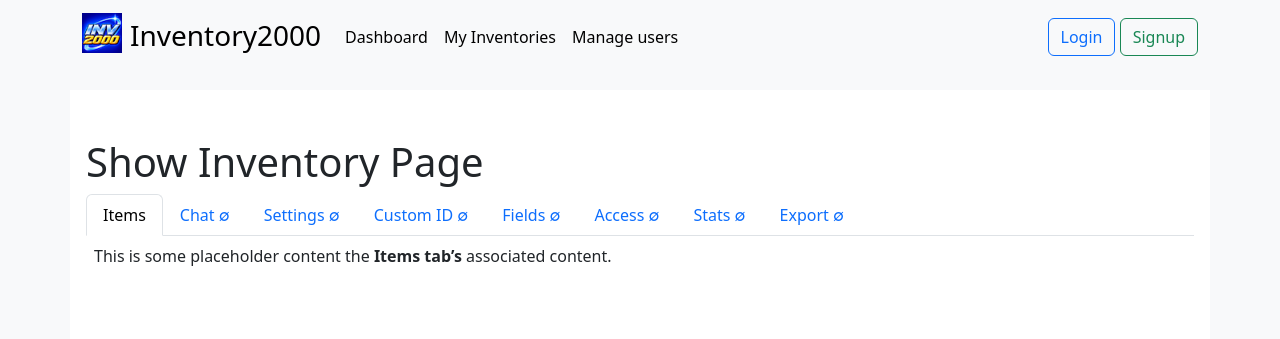
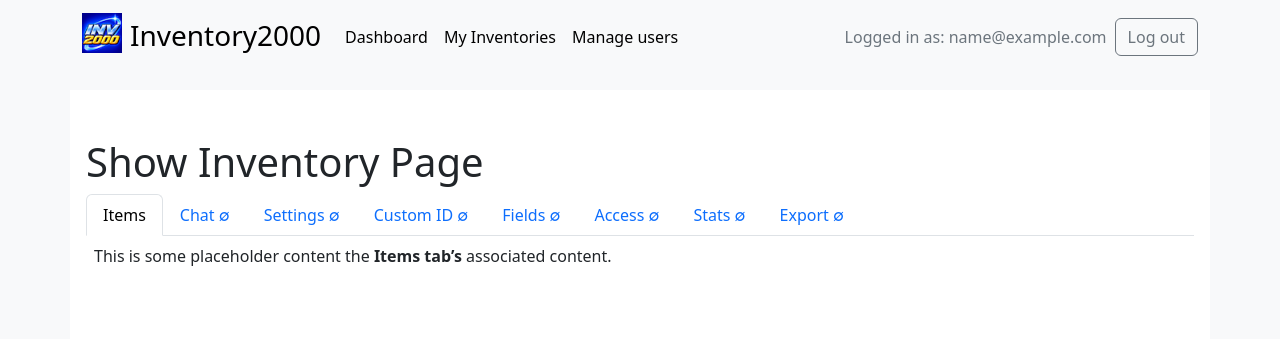
Before and after one commit to rafalkesik/iLearning-inventory-manager, a Rails app: page / in a window 1280 px wide. Shown: the top 339 px of the page. Run offline with Rails 7, Linux system fonts and the light colour scheme; the visitor is signed in with stand-in values (Sample User, id 1); style sheets or scripts are compiled from the project's sources; some libraries are stand-ins or nearby versions.

Commit message:
Add Logout button

```diff
--- a/app/views/layouts/_navbar.html.erb
+++ b/app/views/layouts/_navbar.html.erb
@@ -24,10 +24,15 @@
           </li>
 
         </ul>
-        <form class="">
-          <%= link_to "Login", new_user_session_path, class: "btn btn-outline-primary mr-2" %>
-          <%= link_to "Signup", new_user_registration_path, class: "btn btn-outline-success" %>
-        </form>
+        <div class='d-flex align-items-center gap-2'>
+          <% if user_signed_in? %>
+            <div class='text-secondary'>Logged in as: <%= current_user.email %></div>
+            <%= button_to "Log out", destroy_user_session_path, method: :delete, class: 'btn btn-outline-secondary' %>
+          <% else %>
+            <%= link_to "Log in", new_user_session_path, class: 'btn btn-outline-primary' %>
+            <%= link_to "Signup", new_user_registration_path, class: "btn btn-outline-success" %>
+          <% end %>
+        </div>
 
       </div>
     </div>
```
